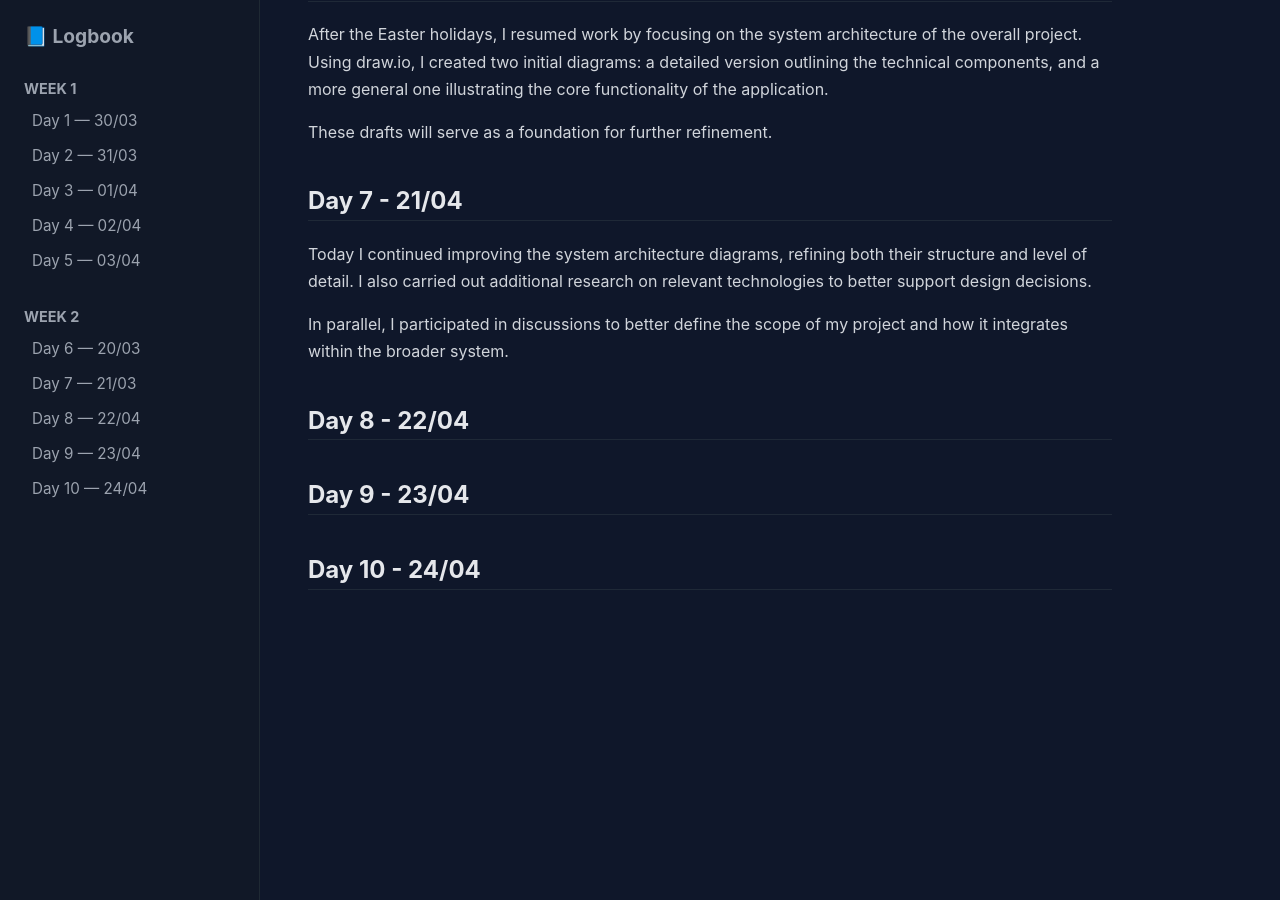
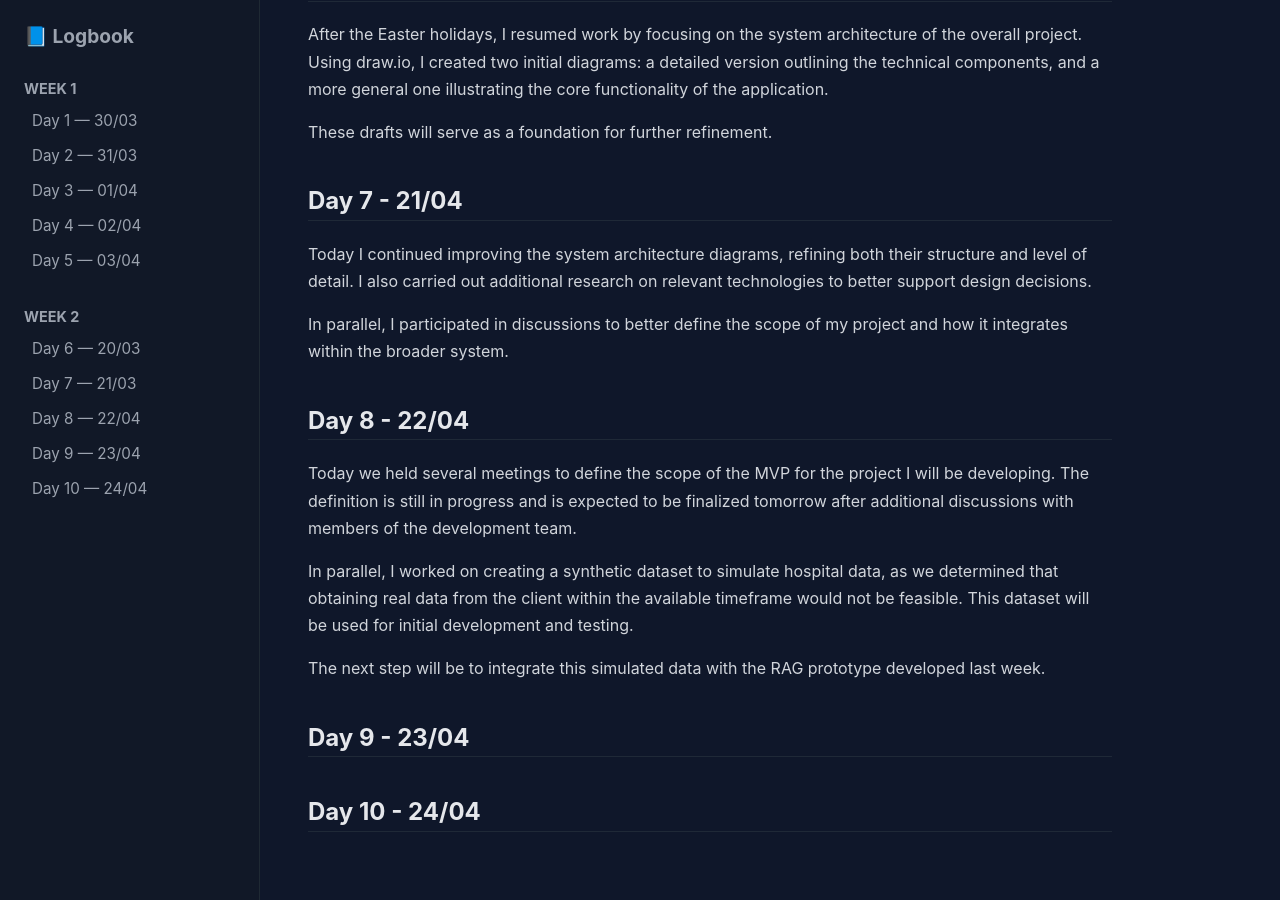
Before and after one commit to mestresanna/Internship, a Jekyll site: the page built from index.md, in a window 1280 px wide and 900 px high, scrolled down 1997 px. Built offline with Jekyll 4.4.1, drawn with Linux system fonts in a browser that asks for light colours; before the commit the page ends 2655 px from its top, so only the background shows below that; some of the changed text lies outside the part shown.

Commit message:
add day 22/04

```diff
--- a/index.md
+++ b/index.md
@@ -58,6 +58,11 @@ Today I continued improving the system architecture diagrams, refining both thei
 In parallel, I participated in discussions to better define the scope of my project and how it integrates within the broader system.
 
 <h2 id="day8">Day 8 - 22/04</h2>
+Today we held several meetings to define the scope of the MVP for the project I will be developing. The definition is still in progress and is expected to be finalized tomorrow after additional discussions with members of the development team.
+
+In parallel, I worked on creating a synthetic dataset to simulate hospital data, as we determined that obtaining real data from the client within the available timeframe would not be feasible. This dataset will be used for initial development and testing.
+
+The next step will be to integrate this simulated data with the RAG prototype developed last week.
 
 <h2 id="day9">Day 9 - 23/04</h2>
 
```
Also changed, not shown: other parts of index.md (+1 -1 lines).
